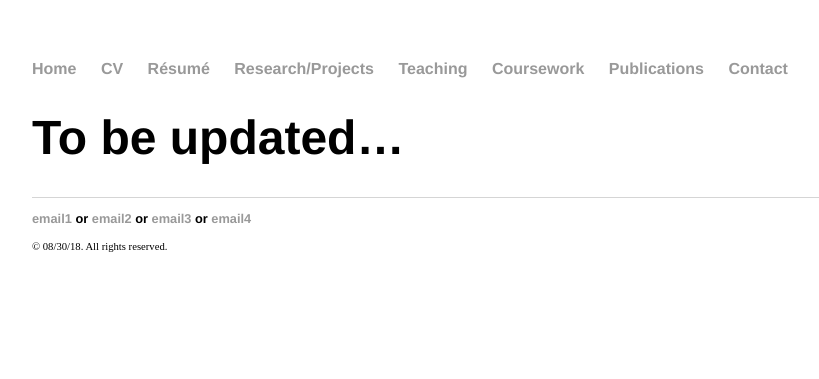
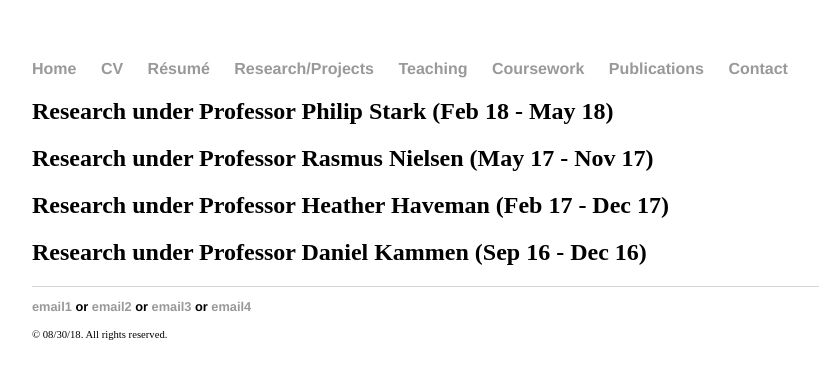
Before and after one commit to yjkweon24/yjkweon24.github.io, a Jekyll site: the page built from researchprojects/researchprojects.md, in a window 1280 px wide. Shown: the top 379 px of the page, without its empty margins (160-979 px from the left). Built offline with Jekyll 4.4.1, drawn with Linux system fonts in a browser that asks for light colours.

Commit message:
Research update

```diff
--- a/researchprojects/researchprojects.md
+++ b/researchprojects/researchprojects.md
@@ -3,4 +3,13 @@ layout: default
 title: Research/Projects
 ---
 
-# To be updated...
+## Research under Professor Philip Stark (Feb 18 - May 18)
+
+
+## Research under Professor Rasmus Nielsen (May 17 - Nov 17)
+
+
+## Research under Professor Heather Haveman (Feb 17 - Dec 17)
+
+
+## Research under Professor Daniel Kammen (Sep 16 - Dec 16)
```
